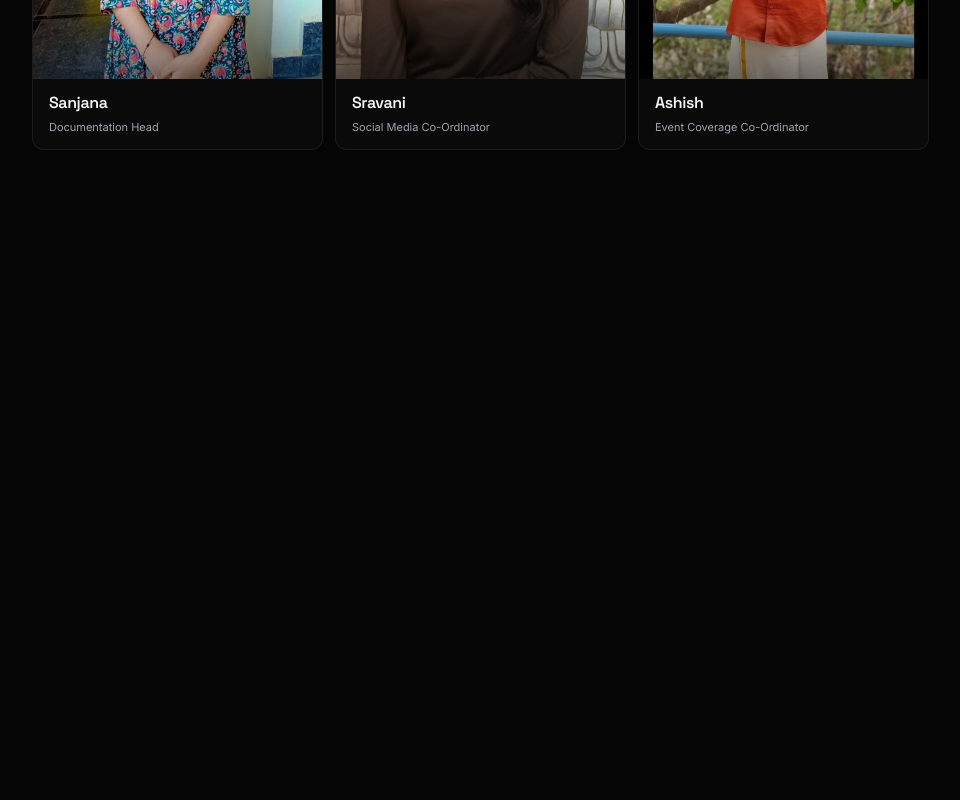
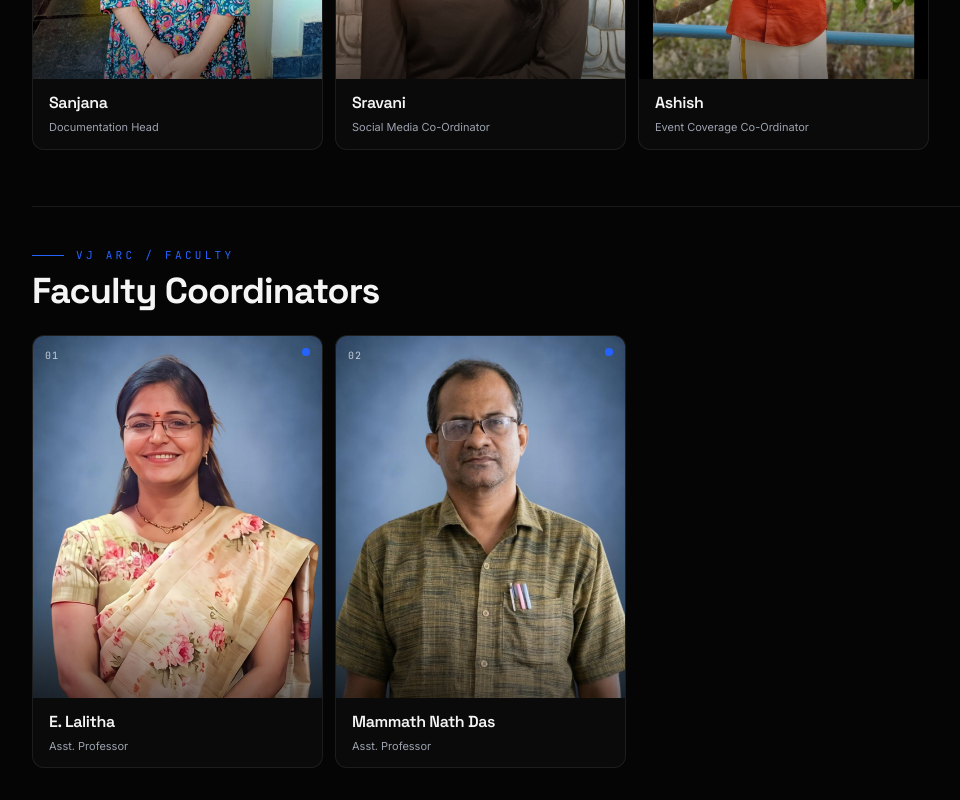
Before and after one commit to Nikhil09-hub/arc-final, a React (Vite) app in the folder vj-arc-frontend/: page /team in a window 1280 px wide. Shown: the part 1850-2650 px from the top of the page, without its empty margins (8-968 px from the left). Before the commit the page ends 2032 px from the top, so only its background shows below. Built offline with nearby package versions, Linux system fonts and the light colour scheme; no server answers.

Commit message:
Add faculty coordinator photos

```diff
--- a/vj-arc-frontend/src/pages/TeamPage.jsx
+++ b/vj-arc-frontend/src/pages/TeamPage.jsx
@@ -176,6 +176,56 @@ function TeamPage() {
         </div>
 
       </section>
+
+      <section className="mx-auto mt-14 max-w-7xl border-t border-white/[0.08] pt-10">
+        <div className="mb-6">
+          <div className="mb-2 flex items-center gap-3">
+            <span className="h-px w-8 bg-[var(--vj-blue)]" />
+            <p className="font-mono text-[11px] uppercase tracking-[0.3em] text-[var(--vj-blue)]">
+              VJ ARC / FACULTY
+            </p>
+          </div>
+          <h2 className="text-3xl font-bold tracking-tight md:text-4xl">
+            Faculty Coordinators
+          </h2>
+        </div>
+
+        <div className="grid grid-cols-2 gap-3 lg:grid-cols-4">
+          {[
+            { name: "E. Lalitha", image: "/team/lalitha.jpeg" },
+            { name: "Mammath Nath Das", image: "/team/manmath.jpeg" },
+          ].map((coordinator, index) => (
+            <article
+              key={coordinator.name}
+              className="group relative overflow-hidden rounded-xl border border-white/[0.08] bg-[var(--vj-dark)] transition-all duration-300 hover:-translate-y-1 hover:border-[var(--vj-blue)]/50"
+            >
+              <div className="relative aspect-[4/5] overflow-hidden bg-white/[0.03]">
+                <img
+                  src={coordinator.image}
+                  alt={coordinator.name}
+                  className="h-full w-full object-cover object-center transition-transform duration-500 group-hover:scale-105"
+                />
+                <div className="absolute inset-x-0 bottom-0 h-24 bg-gradient-to-t from-black/50 to-transparent" />
+                <span className="absolute left-3 top-3 font-mono text-[10px] tracking-widest text-white/70">
+                  {String(index + 1).padStart(2, "0")}
+                </span>
+                <span className="absolute right-3 top-3 h-2 w-2 rounded-full bg-[var(--vj-blue)]" />
+              </div>
+
+              <div className="px-4 py-3">
+                <h3 className="text-base font-semibold tracking-tight transition-colors duration-300 group-hover:text-[var(--vj-blue)]">
+                  {coordinator.name}
+                </h3>
+                <p className="mt-1 text-[11px] leading-relaxed text-[var(--vj-muted)]">
+                  Asst. Professor
+                </p>
+              </div>
+
+              <div className="absolute bottom-0 left-0 h-[2px] w-0 bg-[var(--vj-blue)] transition-all duration-500 group-hover:w-full" />
+            </article>
+          ))}
+        </div>
+      </section>
     </main>
   );
 }
```
Also changed, not shown: vj-arc-frontend/public/team/lalitha.jpeg (added), vj-arc-frontend/public/team/manmath.jpeg (added).
